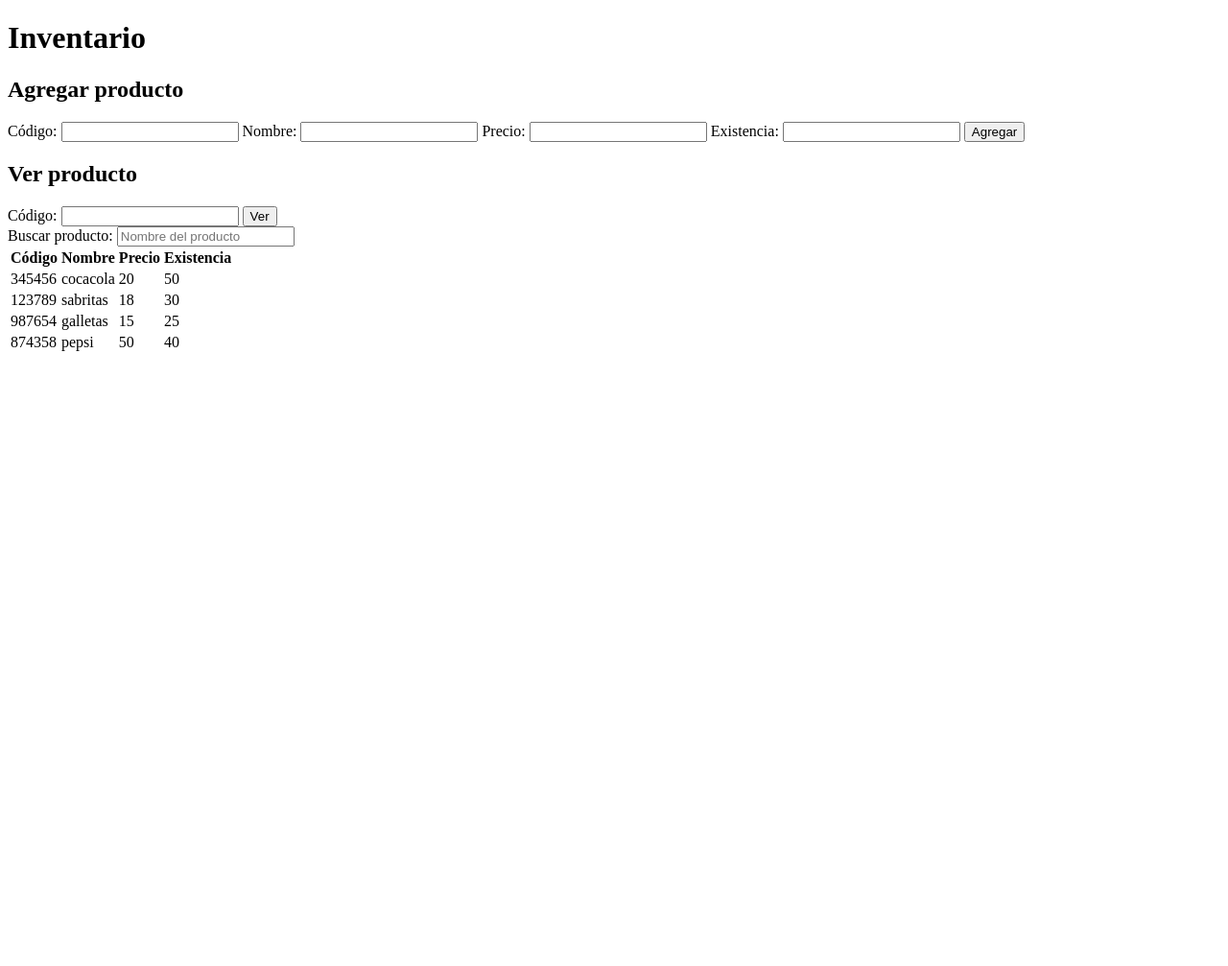
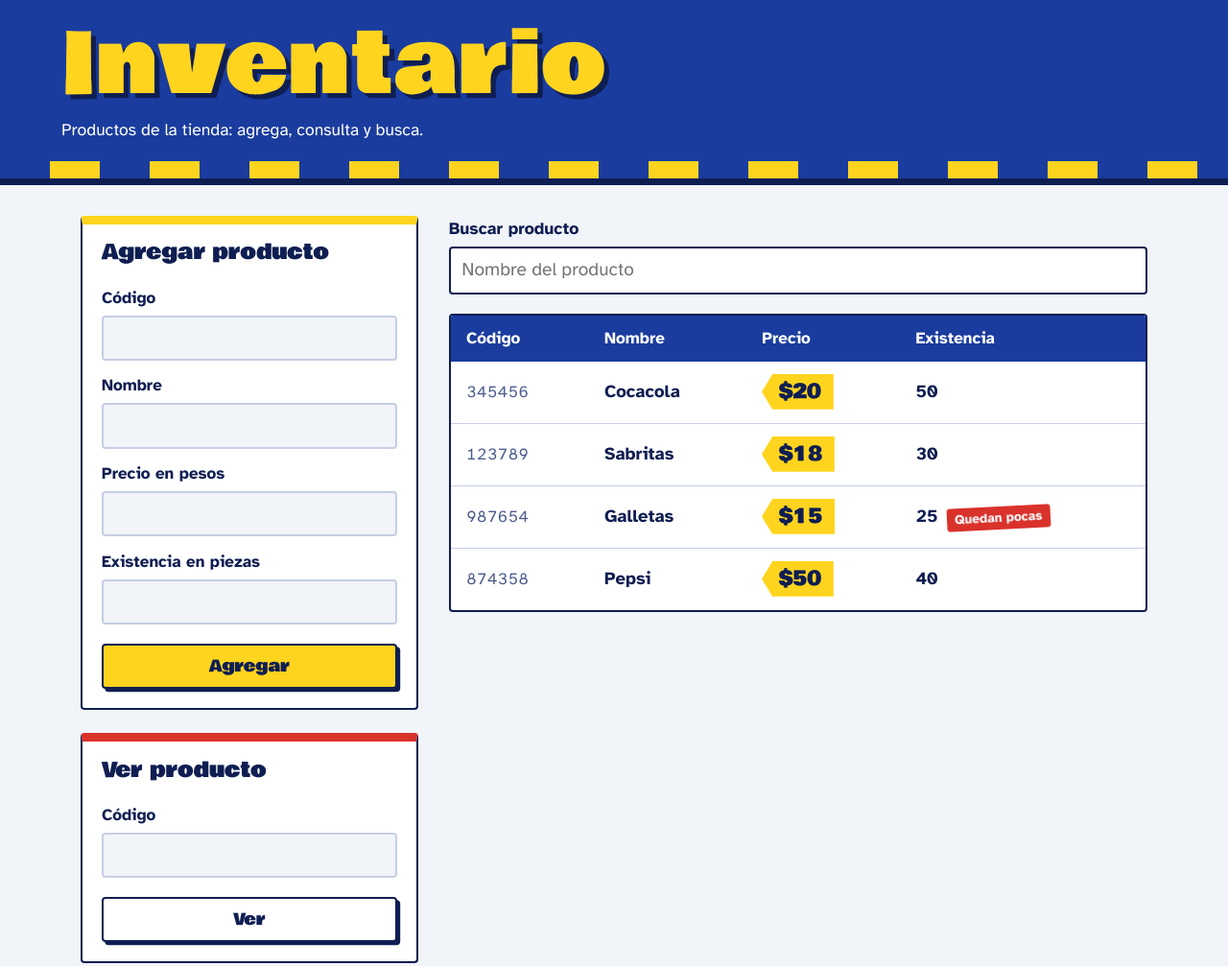
Before and after one commit to Jos3-Lu1s/sistema-inventario, a website with bundled scripts: page index.html in a window 1280 px wide. Shown: the whole page at 96% size. Before the commit the page ends 800 px from the top, so only its background shows below. Built offline with nearby package versions, Linux system fonts and the light colour scheme.

Commit message:
Rediseñar interfaz con estilo de tienda de abarrotes
Agrega hoja de estilos, estructura con toldo y columna lateral,
etiquetas de precio y aviso de existencias bajas.

Co-Authored-By: Claude Sonnet 5.5 <noreply@anthropic.com>

```diff
--- a/index.html
+++ b/index.html
@@ -4,43 +4,58 @@
     <meta charset="UTF-8">
     <meta name="viewport" content="width=device-width, initial-scale=1.0">
     <title>Inventario</title>
+    <link rel="preconnect" href="https://fonts.googleapis.com">
+    <link rel="preconnect" href="https://fonts.gstatic.com" crossorigin>
+    <link href="https://fonts.googleapis.com/css2?family=Atkinson+Hyperlegible:wght@400;700&family=Bowlby+One&display=swap" rel="stylesheet">
+    <link rel="stylesheet" href="./src/estilos.css">
 </head>
 <body>
+    <header class="toldo">
+        <div class="toldo-interior">
             <h1>Inventario</h1>
+            <p>Productos de la tienda: agrega, consulta y busca.</p>
+        </div>
+    </header>
 
+    <main>
+        <div class="lateral">
             <form id="form-alta">
                 <h2>Agregar producto</h2>
 
-        <label for="alta-codigo">Código:</label>
+                <label for="alta-codigo">Código</label>
                 <input type="text" id="alta-codigo">
 
-        <label for="alta-nombre">Nombre:</label>
+                <label for="alta-nombre">Nombre</label>
                 <input type="text" id="alta-nombre">
 
-        <label for="alta-precio">Precio:</label>
+                <label for="alta-precio">Precio en pesos</label>
                 <input type="number" id="alta-precio" step="any">
 
-        <label for="alta-existencia">Existencia:</label>
+                <label for="alta-existencia">Existencia en piezas</label>
                 <input type="number" id="alta-existencia">
+
+                <p id="error-alta" role="alert"></p>
 
                 <button type="submit">Agregar</button>
             </form>
 
-    <p id="error-alta" role="alert"></p>
-
             <form id="form-detalle">
                 <h2>Ver producto</h2>
 
-        <label for="detalle-codigo">Código:</label>
+                <label for="detalle-codigo">Código</label>
                 <input type="text" id="detalle-codigo">
 
                 <button type="submit">Ver</button>
-    </form>
 
                 <div id="detalle-producto"></div>
+            </form>
+        </div>
 
-    <label for="busqueda">Buscar producto:</label>
+        <section class="estante">
+            <div class="busqueda">
+                <label for="busqueda">Buscar producto</label>
                 <input type="search" id="busqueda" placeholder="Nombre del producto">
+            </div>
 
             <table id="tabla-productos">
                 <thead>
@@ -54,7 +69,9 @@
                 <tbody></tbody>
             </table>
 
-    <p id="sin-resultados" hidden>No se encontraron productos</p>
+            <p id="sin-resultados" hidden>No se encontraron productos. Prueba con otro nombre.</p>
+        </section>
+    </main>
 
     <script type="module" src="./src/main.js"></script>
 </body>
--- /dev/null
+++ b/src/estilos.css
@@ -0,0 +1,294 @@
+:root {
+    --pared: #1a3c9e;
+    --rotulo: #ffd41f;
+    --oferta: #d9322b;
+    --cal: #f1f4f8;
+    --tinta: #0f1e52;
+    --tinta-suave: #4a5a8c;
+    --linea: #c5cee3;
+    --hoja: #ffffff;
+
+    --display: "Bowlby One", "Arial Black", Impact, sans-serif;
+    --texto: "Atkinson Hyperlegible", "Segoe UI", system-ui, sans-serif;
+}
+
+* { box-sizing: border-box; }
+
+body {
+    margin: 0;
+    background: var(--cal);
+    color: var(--tinta);
+    font-family: var(--texto);
+    font-size: 1.0625rem;
+    line-height: 1.5;
+}
+
+/* Toldo */
+.toldo {
+    background:
+        repeating-linear-gradient(90deg, var(--pared) 0 3.25rem, var(--rotulo) 3.25rem 6.5rem);
+    padding-bottom: 1.1rem;
+    border-bottom: 0.45rem solid var(--tinta);
+}
+
+.toldo-interior {
+    background: var(--pared);
+    margin: 0;
+    padding: 1.5rem 1.25rem 1.25rem;
+}
+
+h1 {
+    margin: 0 auto;
+    max-width: 72rem;
+    font-family: var(--display);
+    font-weight: 400;
+    font-size: clamp(2.6rem, 9vw, 5.5rem);
+    line-height: 1;
+    letter-spacing: 0.01em;
+    color: var(--rotulo);
+    text-shadow: 0.06em 0.06em 0 var(--tinta);
+}
+
+.toldo p {
+    margin: 0.6rem auto 0;
+    max-width: 72rem;
+    color: #fff;
+    font-size: 1.1rem;
+}
+
+/* Distribución */
+main {
+    display: grid;
+    gap: 2rem;
+    max-width: 72rem;
+    margin: 2rem auto 4rem;
+    padding: 0 1.25rem;
+    align-items: start;
+}
+
+@media (min-width: 62rem) {
+    main { grid-template-columns: 22rem 1fr; }
+    .lateral { position: sticky; top: 1rem; }
+}
+
+.lateral { display: grid; gap: 1.5rem; }
+
+/* Hojas de formulario */
+form {
+    background: var(--hoja);
+    border: 2px solid var(--tinta);
+    border-top-width: 0.6rem;
+    border-radius: 0.25rem;
+    padding: 1.1rem 1.25rem 1.25rem;
+    display: grid;
+    gap: 0.35rem;
+}
+
+#form-alta { border-top-color: var(--rotulo); }
+#form-detalle { border-top-color: var(--oferta); }
+
+h2 {
+    margin: 0 0 0.5rem;
+    font-family: var(--display);
+    font-weight: 400;
+    font-size: 1.35rem;
+    line-height: 1.15;
+}
+
+label {
+    font-weight: 700;
+    margin-top: 0.5rem;
+}
+
+input {
+    font: inherit;
+    color: var(--tinta);
+    background: var(--cal);
+    border: 2px solid var(--linea);
+    border-radius: 0.25rem;
+    padding: 0.55rem 0.7rem;
+    width: 100%;
+    min-height: 2.75rem;
+}
+
+input:hover { border-color: var(--tinta-suave); }
+
+:focus-visible {
+    outline: 3px solid var(--oferta);
+    outline-offset: 2px;
+}
+
+input:focus-visible { border-color: var(--tinta); background: #fff; }
+
+button {
+    margin-top: 0.9rem;
+    font-family: var(--display);
+    font-size: 1.05rem;
+    min-height: 2.9rem;
+    padding: 0.5rem 1rem;
+    color: var(--tinta);
+    background: var(--rotulo);
+    border: 2px solid var(--tinta);
+    border-radius: 0.25rem;
+    box-shadow: 0.2rem 0.2rem 0 var(--tinta);
+    cursor: pointer;
+    transition: transform 80ms, box-shadow 80ms;
+}
+
+button:hover { background: #ffe05a; }
+
+button:active {
+    transform: translate(0.2rem, 0.2rem);
+    box-shadow: 0 0 0 var(--tinta);
+}
+
+#form-detalle button { background: #fff; }
+#form-detalle button:hover { background: var(--cal); }
+
+/* Mensaje de error */
+#error-alta {
+    margin: 0.5rem 0 0;
+    font-weight: 700;
+    color: var(--oferta);
+}
+
+#error-alta:empty { display: none; }
+
+#error-alta::before { content: "Revisa: "; }
+
+/* Detalle del producto */
+#detalle-producto:empty { display: none; }
+
+#detalle-producto {
+    margin-top: 0.75rem;
+    padding: 0.75rem 1rem;
+    background: var(--tinta);
+    color: #fff;
+    border-radius: 0.25rem;
+}
+
+#detalle-producto p { margin: 0.1rem 0; }
+#detalle-producto p:first-child { color: var(--rotulo); }
+
+/* Estante */
+.estante { min-width: 0; }
+
+.busqueda {
+    display: grid;
+    gap: 0.35rem;
+    margin-bottom: 1.25rem;
+}
+
+.busqueda label { margin: 0; font-size: 1.1rem; }
+
+#busqueda {
+    font-size: 1.2rem;
+    border-color: var(--tinta);
+    background: #fff;
+}
+
+table {
+    width: 100%;
+    border-collapse: separate;
+    border-spacing: 0;
+    background: var(--hoja);
+    border: 2px solid var(--tinta);
+    border-radius: 0.25rem;
+    overflow: hidden;
+    font-variant-numeric: tabular-nums;
+}
+
+thead th {
+    background: var(--pared);
+    color: #fff;
+    text-align: left;
+    padding: 0.7rem 1rem;
+    font-weight: 700;
+}
+
+tbody td {
+    padding: 0.85rem 1rem;
+    border-top: 1px solid var(--linea);
+    vertical-align: middle;
+}
+
+tbody tr:first-child td { border-top: 0; }
+
+td:nth-child(1) { color: var(--tinta-suave); }
+td:nth-child(2) { font-weight: 700; font-size: 1.15rem; text-transform: capitalize; }
+
+/* Etiqueta de precio */
+.precio {
+    display: inline-block;
+    font-family: var(--display);
+    font-size: 1.3rem;
+    line-height: 1;
+    padding: 0.5rem 0.8rem 0.5rem 1.1rem;
+    background: var(--rotulo);
+    color: var(--tinta);
+    clip-path: polygon(0.7rem 0, 100% 0, 100% 100%, 0.7rem 100%, 0 50%);
+}
+
+/* Existencia */
+.existencia { font-weight: 700; font-size: 1.15rem; }
+
+.pocas {
+    display: inline-block;
+    margin-left: 0.6rem;
+    padding: 0.1rem 0.5rem;
+    background: var(--oferta);
+    color: #fff;
+    font-size: 0.85rem;
+    font-weight: 700;
+    border-radius: 0.2rem;
+    transform: rotate(-3deg);
+}
+
+#sin-resultados {
+    margin: 1rem 0 0;
+    padding: 1rem;
+    border: 2px dashed var(--tinta-suave);
+    border-radius: 0.25rem;
+    font-weight: 700;
+}
+
+/* Móvil: cada fila es una ficha */
+@media (max-width: 40rem) {
+    table, tbody, tr, td { display: block; }
+    thead { position: absolute; left: -9999px; }
+    table { background: transparent; border: 0; }
+    tbody tr {
+        background: var(--hoja);
+        border: 2px solid var(--tinta);
+        border-radius: 0.25rem;
+        margin-bottom: 0.9rem;
+        padding: 0.5rem 0;
+    }
+    tbody td {
+        border: 0;
+        display: flex;
+        justify-content: space-between;
+        align-items: center;
+        gap: 1rem;
+        padding: 0.35rem 1rem;
+    }
+    tbody td::before {
+        content: attr(data-etiqueta);
+        font-weight: 400;
+        color: var(--tinta-suave);
+    }
+}
+
+/* Una sola entrada al cargar: las etiquetas de precio caen en su lugar */
+@media (prefers-reduced-motion: no-preference) {
+    .precio { animation: colgar 500ms ease-out both; transform-origin: 0 0; }
+    tbody tr:nth-child(2) .precio { animation-delay: 70ms; }
+    tbody tr:nth-child(3) .precio { animation-delay: 140ms; }
+    tbody tr:nth-child(4) .precio { animation-delay: 210ms; }
+}
+
+@keyframes colgar {
+    from { opacity: 0; transform: rotate(-14deg) translateY(-0.5rem); }
+    60% { transform: rotate(3deg); }
+    to { opacity: 1; transform: none; }
+}
--- a/src/main.js
+++ b/src/main.js
@@ -6,15 +6,44 @@ const inputBusqueda = document.getElementById("busqueda");
 const cuerpoTabla = document.querySelector("#tabla-productos tbody");
 const sinResultados = document.getElementById("sin-resultados");
 
+// Con esta existencia o menos, la fila muestra el aviso "Quedan pocas"
+const POCAS_PIEZAS = 25;
+
 // Dibuja los productos en la tabla y muestra u oculta el mensaje de "sin resultados"
 function dibujarProductos(lista) {
     cuerpoTabla.replaceChildren();
 
     for (const producto of lista) {
         const fila = document.createElement("tr");
-        for (const valor of [producto.codigo, producto.nombre, producto.precio, producto.existencia]) {
+        const columnas = [
+            ["Código", producto.codigo],
+            ["Nombre", producto.nombre],
+            ["Precio", producto.precio],
+            ["Existencia", producto.existencia]
+        ];
+        for (const [etiqueta, valor] of columnas) {
             const celda = document.createElement("td");
-            celda.textContent = valor;
+            celda.dataset.etiqueta = etiqueta;
+
+            if (etiqueta === "Precio") {
+                const tag = document.createElement("span");
+                tag.className = "precio";
+                tag.textContent = `$${valor}`;
+                celda.appendChild(tag);
+            } else if (etiqueta === "Existencia") {
+                const cantidad = document.createElement("span");
+                cantidad.className = "existencia";
+                cantidad.textContent = valor;
+                celda.appendChild(cantidad);
+                if (valor <= POCAS_PIEZAS) {
+                    const aviso = document.createElement("span");
+                    aviso.className = "pocas";
+                    aviso.textContent = "Quedan pocas";
+                    celda.appendChild(aviso);
+                }
+            } else {
+                celda.textContent = valor;
+            }
             fila.appendChild(celda);
         }
         cuerpoTabla.appendChild(fila);
```
Lines whose indentation alone changed are shown as unchanged.
